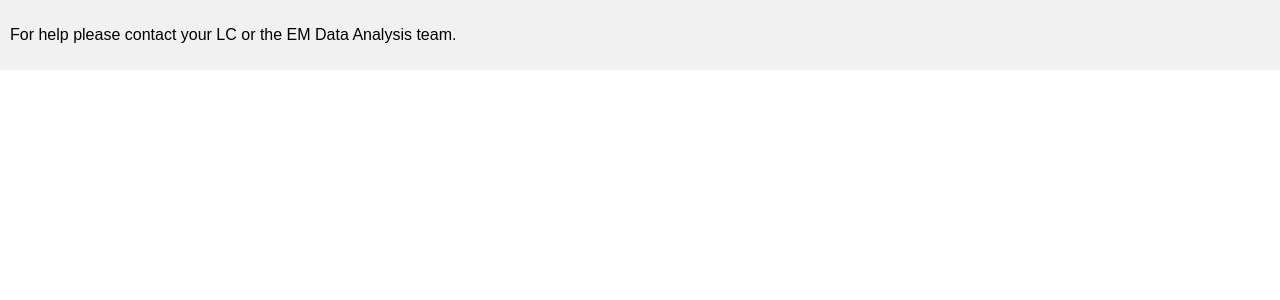
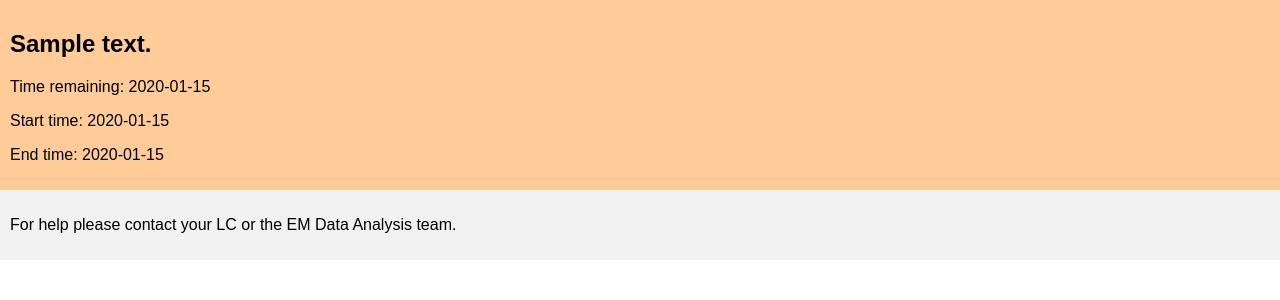
Before and after one commit to DiamondLightSource/python-murfey, a FastAPI app: template src/murfey/server/templates/visit.html in a window 1280 px wide. Shown: the top 300 px of the page. Run offline with FastAPI, Linux system fonts and the light colour scheme; the template is opened without the code that fills it: most values are stand-ins (such as "Sample title", 1, 10 or a date in 2020); parts of the project's set-up code (start-up, migrations or seed data) failed here and were passed over.

Commit message:
Add icon example.

```diff
--- a/src/murfey/server/main.py
+++ b/src/murfey/server/main.py
@@ -90,13 +90,12 @@ def all_visit_info(request: Request, bl_name: str):
             "microscope.html",
             {"request": request, "info": return_query},
         )
-        # return return_query
     else:
         return None
 
 
 @app.get("/visits/{bl_name}/{visit_name}")
-def visit_info(bl_name: str, visit_name: str):
+def visit_info(request: Request, bl_name: str, visit_name: str):
     query = (
         db_session.query(BLSession)
         .join(Proposal)
@@ -130,7 +129,10 @@ def visit_info(bl_name: str, visit_name: str):
             if id.proposalCode + str(id.proposalNumber) + "-" + str(id.visit_number)
             == visit_name
         ]  # "Proposal title": id.title
-        return return_query
+        return templates.TemplateResponse(
+            "visit.html",
+            {"request": request, "visit": return_query},
+        )
     else:
         return None
 
--- a/src/murfey/server/templates/home.html
+++ b/src/murfey/server/templates/home.html
@@ -2,6 +2,7 @@
 <head>
     <title>MURFEY</title>
     <link href="{{ url_for('static', path='/styles.css') }}" rel="stylesheet">
+    <link href="{{ url_for('images', path='/favicon.ico') }}" rel="icon" type="image/x-icon" />
 </head>
 <body>
 
--- a/src/murfey/server/templates/static/styles.css
+++ b/src/murfey/server/templates/static/styles.css
@@ -43,6 +43,10 @@ body {
   box-sizing: border-box;
 }
 
+.visits {
+  background-color: #ffcc99;
+  padding: 10px;
+}
 /* Style the footer */
 .footer {
   background-color: #f1f1f1;
--- a/src/murfey/server/templates/visit.html
+++ b/src/murfey/server/templates/visit.html
@@ -1,13 +1,18 @@
 <html>
 <head>
-    <title>{{ visit['Visit name'] }}</title>
+    <title>{{ visit[0]['Visit name'] }}</title>
+    <link rel="icon" href="/favicon.ico" />
     <link href="{{ url_for('static', path='/styles.css') }}" rel="stylesheet">
 </head>
 
 <body>
 
+
 <div class="visits">
-
+    <h2>{{ visit[0]['Visit name'] }}</h2>
+    <p>Time remaining: {{ visit[0]['Time remaining'] }}</p>
+    <p>Start time: {{ visit[0]['Start date'] }}</p>
+    <p>End time: {{ visit[0]['End date'] }}</p>
 </div>
 
 <div class="footer">
```
Also changed, not shown: src/murfey/server/templates/images/favicon.ico (added).
